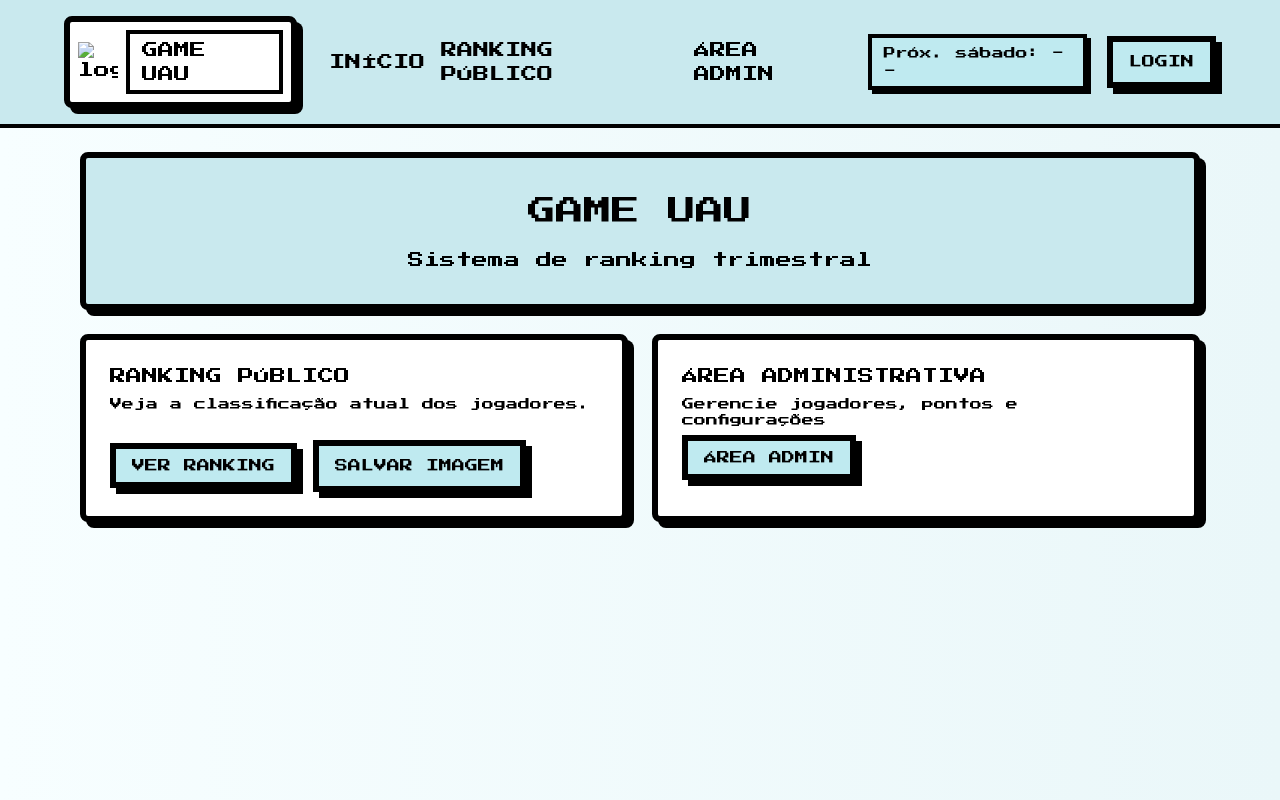
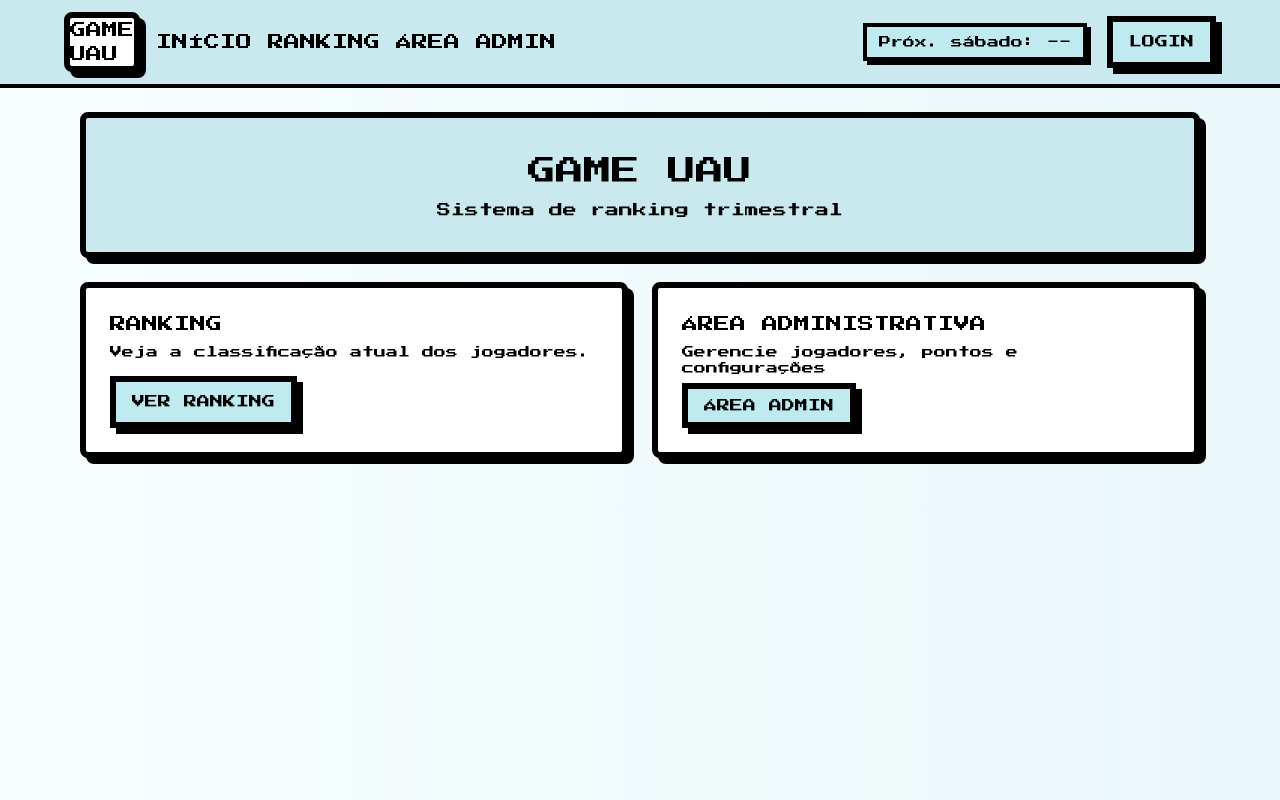
Before and after one commit to jeanramalho/sistema-game-uau, a plain HTML site: page index.html in a window 1280 px wide. Drawn offline with nearby package versions, Linux system fonts and the light colour scheme; no server answers.

Commit message:
[feat] - Corrige index.html

```diff
--- a/index.html
+++ b/index.html
@@ -4,24 +4,41 @@
   <meta charset="utf-8" />
   <meta name="viewport" content="width=device-width,initial-scale=1" />
   <title>Game UAU - Home</title>
+
+  <!-- Tailwind CDN -->
   <script src="https://cdn.tailwindcss.com"></script>
   <link href="https://fonts.googleapis.com/css2?family=Press+Start+2P&display=swap" rel="stylesheet">
+
+  <!-- global styles -->
   <link rel="stylesheet" href="css/styles.css">
+
+  <!-- firebase & app scripts -->
   <script type="module" src="js/firebase.js"></script>
   <script type="module" src="js/common.js" defer></script>
   <script type="module" src="js/home.js" defer></script>
   <script type="module" src="js/print.js" defer></script>
+  <!-- html2canvas for image save -->
+  <script src="https://cdnjs.cloudflare.com/ajax/libs/html2canvas/1.4.1/html2canvas.min.js" defer></script>
 </head>
 <body>
-  <nav class="p-4 bg-[--card-blue] border-b-4 border-black">
+
+  <!-- NAV -->
+  <nav class="p-3 bg-[--card-blue] border-b-4 border-black">
     <div class="max-w-6xl mx-auto flex items-center gap-4">
-      <div class="pixel-box p-2 inline-flex items-center">
-        <img src="assets/logo.png" alt="logo" class="w-10 h-10 mr-2"/>
-        <div class="px-3 py-1 bg-white border-4 border-black">GAME UAU</div>
+      <!-- logo rectangle with stacked words -->
+      <div class="logo-rect pixel-box flex items-center justify-center">
+        <div class="logo-text">
+          <div class="logo-line">GAME</div>
+          <div class="logo-line">UAU</div>
+        </div>
       </div>
-      <a href="#/" class="ml-4 nav-link">INÍCIO</a>
-      <a href="#/ranking" class="nav-link">RANKING PÚBLICO</a>
-      <a href="admin.html" class="nav-link">ÁREA ADMIN</a>
+
+      <div class="flex items-center gap-4 nav-links">
+        <a href="#/" class="nav-link">INÍCIO</a>
+        <a href="#/ranking" class="nav-link">RANKING</a>
+        <a href="admin.html" class="nav-link">ÁREA ADMIN</a>
+      </div>
+
       <div class="ml-auto flex items-center gap-3">
         <div id="nextSaturdayTag" class="tag">Próx. sábado: --</div>
         <a href="login.html" class="pixel-btn">LOGIN</a>
@@ -30,20 +47,21 @@
   </nav>
 
   <main id="app" class="max-w-6xl mx-auto mt-6 mb-12 px-4">
-    <!-- Home content (same visual as antes) -->
+
+    <!-- HOME -->
     <section id="view-home" class="view">
       <div class="pixel-box p-8 text-center bg-[--card-blue]">
         <h1 style="font-size:28px">GAME UAU</h1>
-        <div class="mt-4">Sistema de ranking trimestral</div>
+        <div class="mt-2 text-sm">Sistema de ranking trimestral</div>
       </div>
 
       <div class="mt-6 grid grid-cols-1 lg:grid-cols-2 gap-6 home-cards">
         <div class="pixel-box p-6">
-          <h2>RANKING PÚBLICO</h2>
+          <h2>RANKING</h2>
           <p class="mt-2 text-xs">Veja a classificação atual dos jogadores.</p>
           <div class="mt-4">
-            <a href="#/ranking" class="pixel-btn">VER RANKING</a>
-            <button id="btnSaveImagePublic" class="pixel-btn mt-3">SALVAR IMAGEM</button>
+            <button id="btnGoRanking" class="pixel-btn">VER RANKING</button>
+            <!-- NOTE: botão de salvar imagem REMOVIDO do card home (aparece só na página de ranking) -->
           </div>
         </div>
 
@@ -56,13 +74,14 @@
         </div>
       </div>
 
-      <div id="homeTop5" class="home-top5"></div>
+      <!-- mini top5 (estilizado igual ao ranking) -->
+      <div id="homeTop5" class="home-top5 mt-6"></div>
     </section>
 
-    <!-- Public Ranking view (client-side routed) -->
+    <!-- RANKING VIEW (client-side switched by home.js) -->
     <section id="view-ranking" class="view hidden">
       <div class="pixel-box p-6">
-        <h2>RANKING PÚBLICO</h2>
+        <h2>RANKING</h2>
         <div id="publicRanking" class="mt-4"></div>
         <div class="mt-4 flex gap-3">
           <button id="btnSaveImage" class="pixel-btn">SALVAR IMAGEM</button>
@@ -70,8 +89,11 @@
         </div>
       </div>
     </section>
+
   </main>
 
-  <script>/* small boot handled by home.js */</script>
+  <!-- modal root (used by other pages when opened as modal) -->
+  <div id="modal-root"></div>
+
 </body>
 </html>
```
